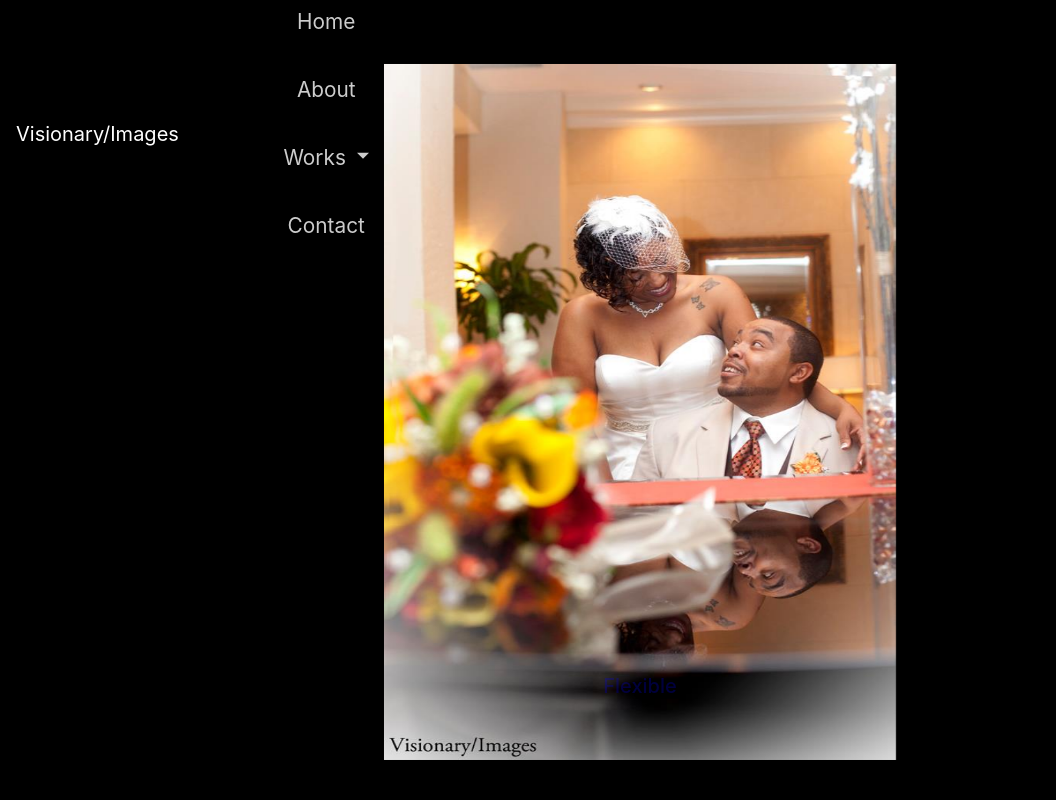
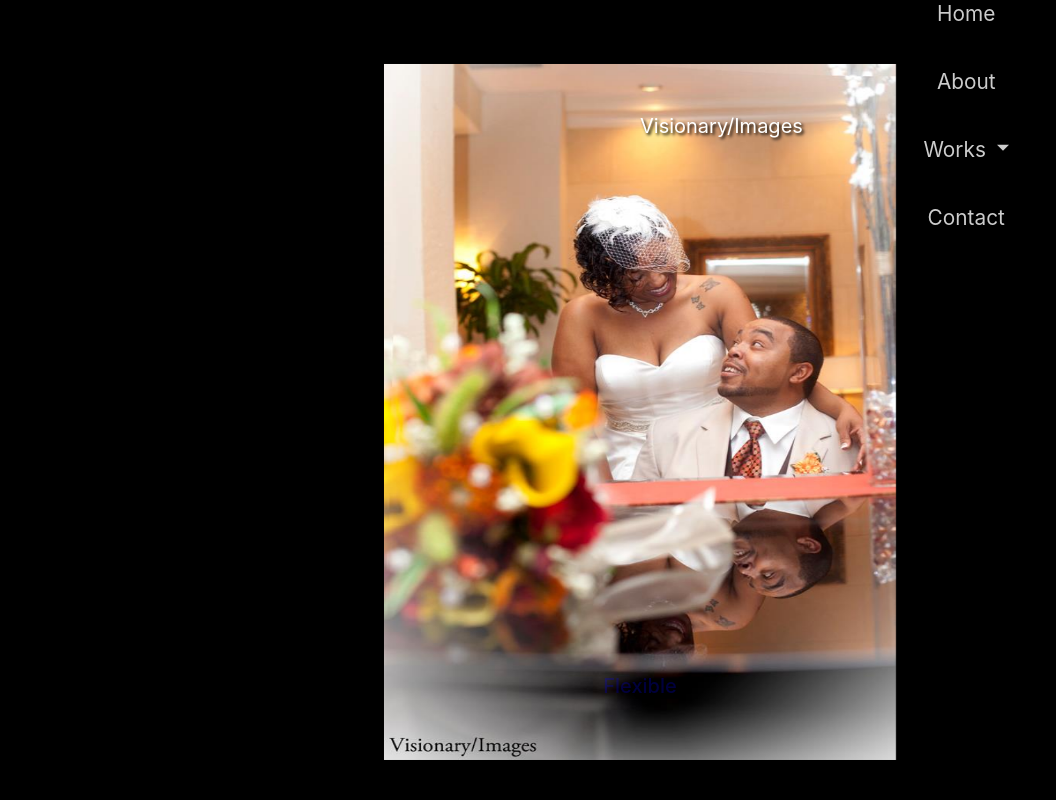
Before and after one commit to atainail/photo-site, a plain HTML site: page index.html in a window 1280 px wide. Shown: the top 800 px of the page, without its empty margins (0-1056 px from the left). Drawn offline with nearby package versions, Linux system fonts and the light colour scheme.

Commit message:
Add files via upload

```diff
--- a/index.css
+++ b/index.css
@@ -40,7 +40,7 @@ body {
     text-shadow: 2px 2px .2em black;
     /* cccccccccccccccc */
     top: 0;
-    right: 50%;
+    padding: 0 0 0 50%;
     position: absolute;
     /* ccccccccccccccccc */
 }
```
